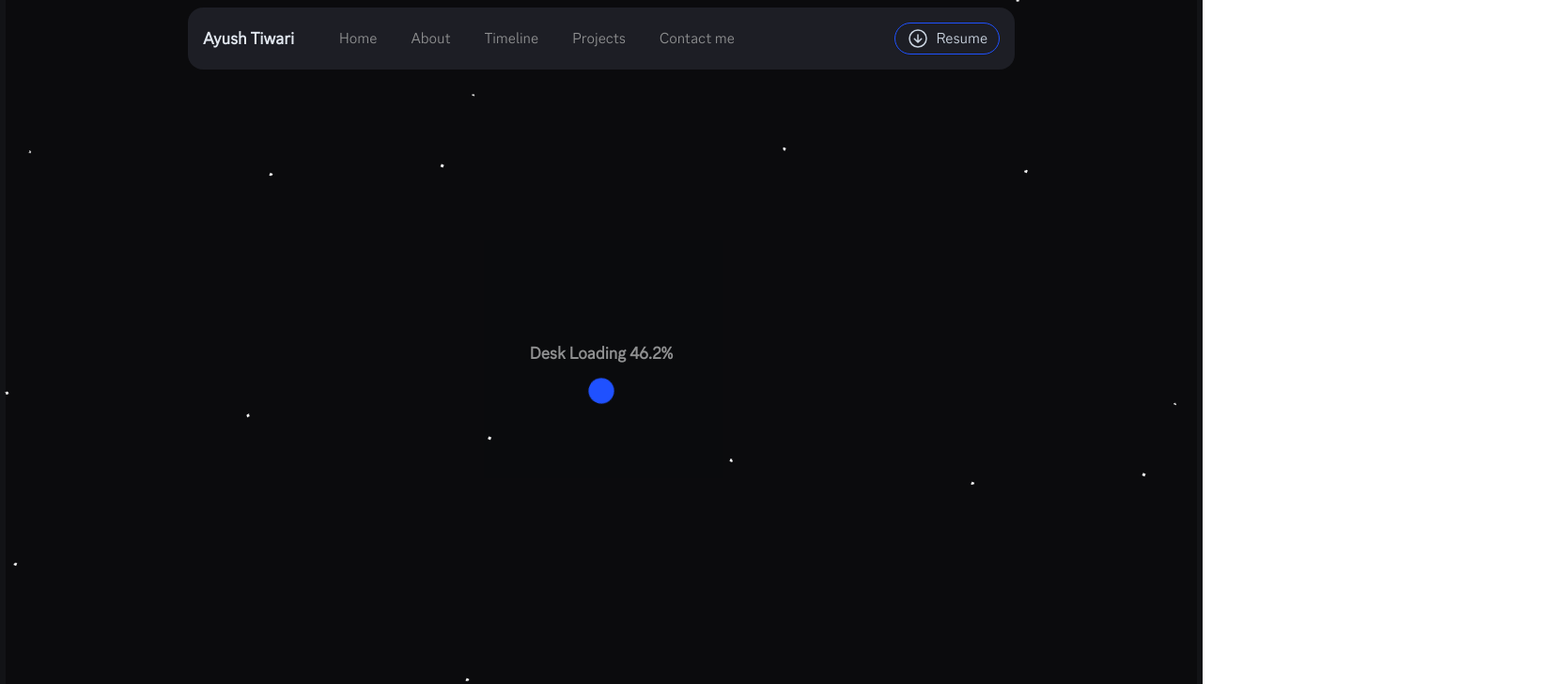
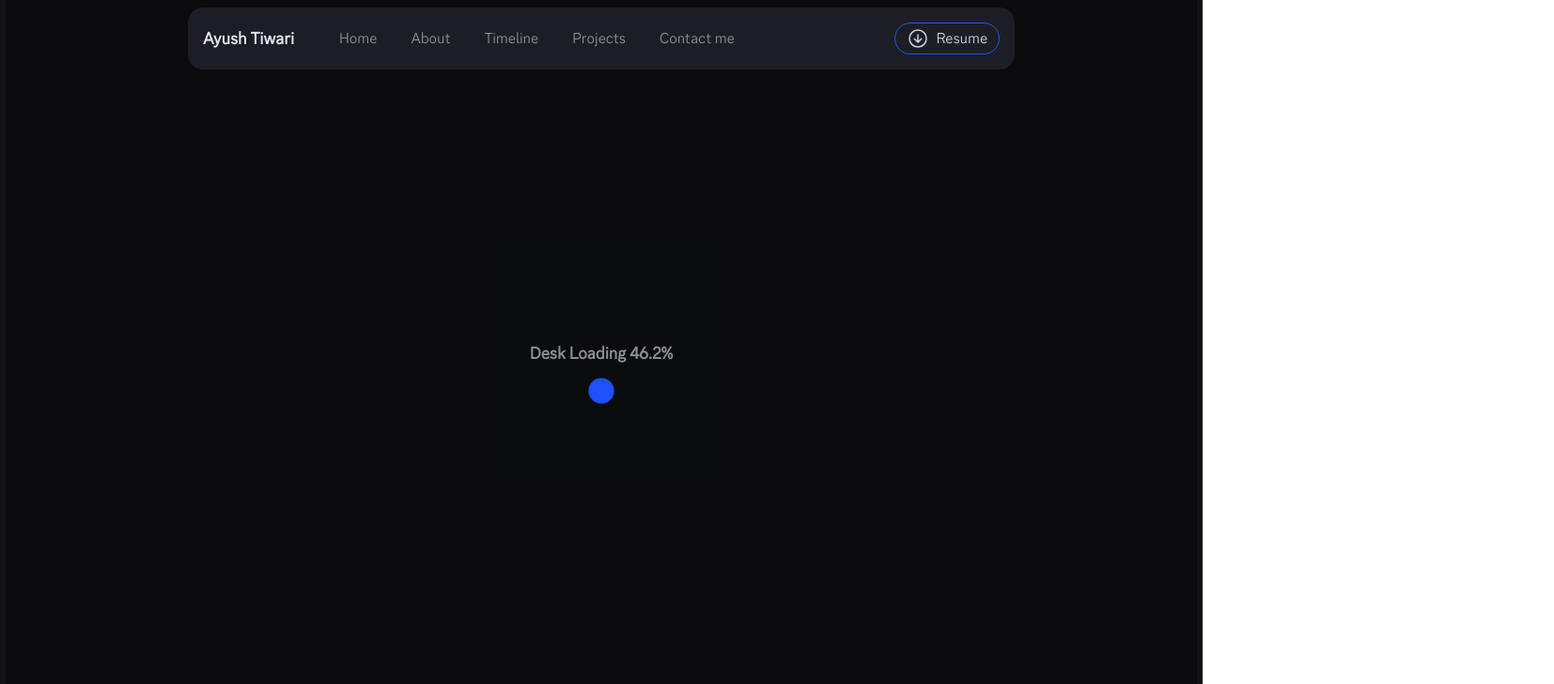
Before and after one commit to aaayushh7/myPortfolio, a React (Create React App) app: page / in a window 1280 px wide. Shown: the top 728 px of the page at 94% size, 1654 px wide, since content can reach past the window. Built offline with nearby package versions, Linux system fonts and the light colour scheme.

Commit message:
responsive DL

```diff
--- a/src/index.css
+++ b/src/index.css
@@ -44,49 +44,7 @@ body {
   }
 }
 
-@keyframes starsAnimation {
-  from {
-    transform: translateY(0) rotate(0deg) scale(1);
-  }
-  to {
-    transform: translateY(0) rotate(360deg) scale(3);
-  }
-}
 
-/* Style the stars */
-.bg-black::before {
-  content: '';
-  position: absolute;
-  /* top: 0; */
-  /* left: 0; */
-  width: 100%;
-  height: 100%;
-  background:
-  radial-gradient(1px 1px at 10% 10%, white 1px, transparent 0),
-  radial-gradient(1px 1px at 20% 30%, white 1px, transparent 0),
-  radial-gradient(1px 1px at 30% 60%, white 1px, transparent 0),
-  radial-gradient(1px 1px at 40% 90%, white 1px, transparent 0),
-  radial-gradient(1px 1px at 50% 20%, white 1px, transparent 0),
-  radial-gradient(1px 1px at 60% 50%, white 1px, transparent 0),
-  radial-gradient(1px 1px at 70% 80%, white 1px, transparent 0),
-  radial-gradient(1px 1px at 80% 40%, white 1px, transparent 0),
-  radial-gradient(1px 1px at 90% 70%, white 1px, transparent 0),
-  radial-gradient(1px 1px at 100% 10%, white 1px, transparent 0);
-  background-size: 500px 500px;
-  animation: starsAnimation 20s linear infinite,fadeOut 4s ease-in-out infinite;
-}
-
-@keyframes fadeOut {
-  0% {
-    opacity: 0;
-  }
-  50%{
-    opacity: 1;
-  }
-  100% {
-    opacity: 0;
-  }
-}
 
 /* Apply pulse animation */
 .animate-pulse {
```
